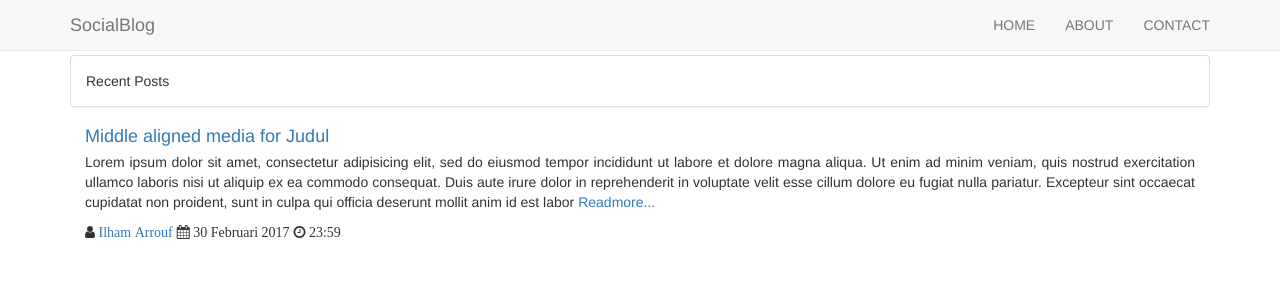
After one commit to bakulpecel/sosblog, a PHP site: template views/blog/post-list.twig in a window 1280 px wide. The commit adds this page. Shown: the top 300 px of the page. Run offline with PHP 8.4, Linux system fonts and the light colour scheme; the template is opened without the code that fills it, so the values that code supplies are empty; some libraries are stand-ins or nearby versions.

Commit message:
tambah view front blog

```diff
--- /dev/null
+++ b/views/blog/post-list.twig
@@ -0,0 +1,22 @@
+{% extends 'templates/blog.twig' %}
+
+{% block title %}Home | {% endblock %}
+
+{% block pageheader %}Recent Posts{% endblock %}
+
+{% block content %}
+    <div class="media">
+        <div class="media-body">
+            <h4 class="media-heading"><a href="#">Middle aligned media for Judul</a></h4>
+            <p class="text-justify">Lorem ipsum dolor sit amet, consectetur adipisicing elit, sed do eiusmod
+            tempor incididunt ut labore et dolore magna aliqua. Ut enim ad minim veniam,
+            quis nostrud exercitation ullamco laboris nisi ut aliquip ex ea commodo
+            consequat. Duis aute irure dolor in reprehenderit in voluptate velit esse
+            cillum dolore eu fugiat nulla pariatur. Excepteur sint occaecat cupidatat non
+            proident, sunt in culpa qui officia deserunt mollit anim id est labor <a href="">Readmore...</a></p>
+            <i class="fa fa-user"> <a href="">Ilham Arrouf</a></i>
+            <i class="fa fa-calendar"> 30 Februari 2017</i>
+            <i class="fa fa-clock-o"> 23:59</i>
+        </div>
+    </div>
+{% endblock %}
--- a/views/templates/admin.twig
+++ b/views/templates/admin.twig
@@ -158,7 +158,7 @@ desired effect
         <li class="header">MENU</li>
         <!-- Optionally, you can add icons to the links -->
         <li class="treeview">
-          <a href="#"><i class="fa fa-pencils"></i> <span>Post</span>
+          <a href="#"><i class="fa fa-pencil"></i> <span>Post</span>
             <span class="pull-right-container">
               <i class="fa fa-angle-left pull-right"></i>
             </span>
@@ -172,7 +172,7 @@ desired effect
 
         <!-- user -->
         <li class="treeview">
-          <a href="#"><i class="fa fa-pencil"></i> <span>User</span>
+          <a href="#"><i class="fa fa-user"></i> <span>User</span>
             <span class="pull-right-container">
               <i class="fa fa-angle-left pull-right"></i>
             </span>
--- /dev/null
+++ b/views/templates/blog.twig
@@ -0,0 +1,21 @@
+<!DOCTYPE html>
+<html lang="id">
+    <head>
+        <title>{% block title %}{% endblock %}Social Blog</title>
+        {% include 'templates/partials/head.twig' %}
+    </head>
+
+    <body>
+        {% include 'templates/partials/navbar.twig' %}
+        <div class="container" style="padding-top: 55px">
+            <div class="panel panel-default">
+                <div class="panel-body">
+                    {% block pageheader %}{% endblock %}
+                </div>
+            </div>
+            <div class="container-fluid">
+                {% block content %}{% endblock %}
+            </div>
+        </div>
+    </body>
+</html>
--- /dev/null
+++ b/views/templates/partials/navbar.twig
@@ -0,0 +1,19 @@
+<nav class="navbar navbar-default navbar-fixed-top">
+    <div class="container">
+        <div class="navbar-header">
+            <button type="button" class="navbar-toggle" data-toggle="collapse" data-target="#myNavbar">
+                <span class="icon-bar"></span>
+                <span class="icon-bar"></span>
+                <span class="icon-bar"></span>
+            </button>
+            <a class="navbar-brand" href="{{ path_for('home')}}">SocialBlog</a>
+        </div>
+        <div class="collapse navbar-collapse" id="myNavbar">
+            <ul class="nav navbar-nav navbar-right">
+                <li><a href="{{ path_for('home')}}">HOME</a></li>
+                <li><a href="#">ABOUT</a></li>
+                <li><a href="#">CONTACT</a></li>
+            </ul>
+        </div>
+    </div>
+</nav>
```
